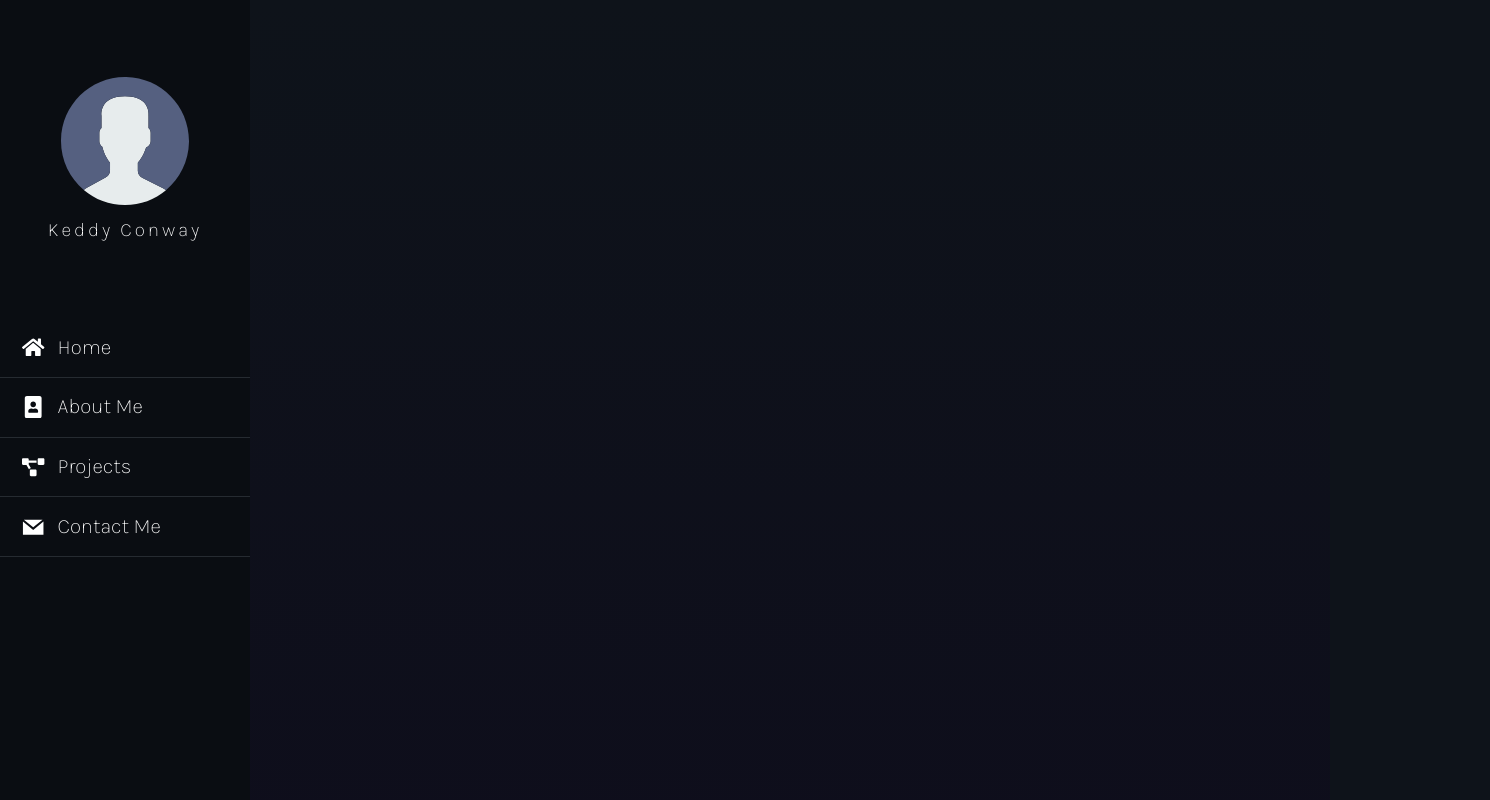
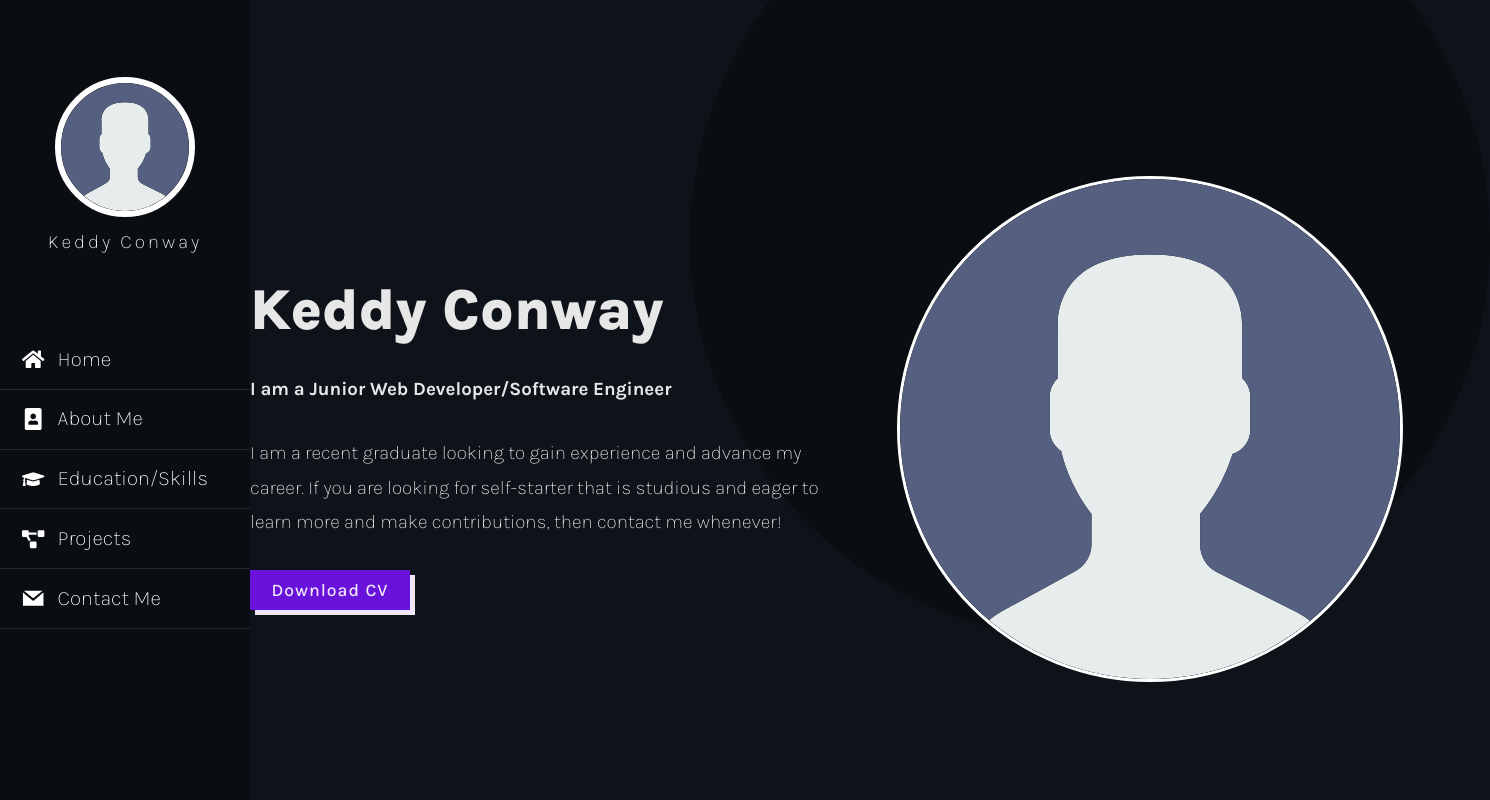
Before and after one commit to kconway7/Portfolio, a React (Vite) app: page / in a window 1280 px wide. Shown: the top 800 px of the page, 1490 px wide, since content can reach past the window. Built offline with nearby package versions, Linux system fonts and the light colour scheme.

Commit message:
Implemented  Home

```diff
--- a/index.html
+++ b/index.html
@@ -6,7 +6,7 @@
     <link rel="preconnect" href="https://fonts.googleapis.com" />
     <link rel="preconnect" href="https://fonts.gstatic.com" crossorigin />
     <link
-      href="https://fonts.googleapis.com/css2?family=Inter:wght@400;500;700&family=Karla:wght@200;300;400;500;600;700&family=Roboto+Mono:wght@300;400;500;600;700&family=Roboto+Slab:wght@300;400;500;600;700&display=swap"
+      href="https://fonts.googleapis.com/css2?family=Karla:wght@200;300;400;500;600;700;800&display=swap"
       rel="stylesheet"
     />
 
--- /dev/null
+++ b/src/pages/AboutMe.jsx
@@ -0,0 +1,11 @@
+import Section from '../ui/Section';
+
+function AboutMe() {
+  return (
+    <Section height={'100vh'} bgColor={'red'}>
+      ABOUT ME
+    </Section>
+  );
+}
+
+export default AboutMe;
--- /dev/null
+++ b/src/pages/Home.jsx
@@ -0,0 +1,87 @@
+import styled from 'styled-components';
+import Button from '../ui/Button';
+import Section from '../ui/Section';
+
+const StyledHome = styled.div`
+  display: flex;
+
+  color: #e7e7e8;
+  /* background-color: white; */
+  /* border: 1px solid white; */
+
+  display: flex;
+  text-align: center;
+  align-items: center;
+
+  width: 1200px;
+  height: 500px;
+  margin-left: auto;
+  margin-right: auto;
+  padding-top: 22vh;
+
+  position: relative;
+  z-index: 2;
+
+  & button {
+  }
+`;
+
+const Introduction = styled.div`
+  width: 600px;
+  text-align: left;
+`;
+
+const StyledImage = styled.img`
+  height: 500px;
+  margin: auto;
+  border: 3px solid white;
+  border-radius: 100%;
+`;
+
+const StyledName = styled.h1`
+  font-size: 3.6rem;
+  font-weight: 800;
+  line-height: 0.7;
+`;
+
+const StyledParagraph = styled.p`
+  font-weight: lighter;
+  font-size: 1.2rem;
+  margin-top: 36px;
+  line-height: 1.8;
+  margin-bottom: 30px;
+`;
+
+const StyledCircle = styled.div`
+  background-color: #0a0d12;
+  position: absolute;
+  right: -20vh;
+  top: -20vh;
+  width: 100vh;
+  height: 100vh;
+  border-radius: 50%;
+`;
+
+function Home() {
+  return (
+    <Section height={`100vh`}>
+      <StyledHome>
+        <Introduction>
+          <StyledName>Keddy Conway</StyledName>
+          <h3>I am a Junior Web Developer/Software Engineer</h3>
+          <StyledParagraph>
+            I am a recent graduate looking to gain experience and advance my
+            career. If you are looking for self-starter that is studious and
+            eager to learn more and make contributions, then contact me
+            whenever!
+          </StyledParagraph>
+          <Button message="Download CV" />
+        </Introduction>
+        <StyledImage src="/DefaultPic.svg"></StyledImage>
+      </StyledHome>
+      <StyledCircle />
+    </Section>
+  );
+}
+
+export default Home;
--- a/src/ui/AppLayout.jsx
+++ b/src/ui/AppLayout.jsx
@@ -1,10 +1,12 @@
 // import styled from 'styled-components';
 import styled from 'styled-components';
 import NavBar from './NavBar';
+import Home from '../pages/Home';
+import AboutMe from '../pages/AboutMe';
 
 const Main = styled.div`
   height: 3000px;
-  background-image: linear-gradient(#0e131a, #0f0120);
+  background-color: #0e131a;
   position: relative;
   width: calc(100vw - 200px);
   left: 250px;
@@ -22,7 +24,10 @@ function AppLayout() {
   return (
     <StyledAppLayout>
       <NavBar />
-      <Main></Main>
+      <Main>
+        <Home />
+        <AboutMe />
+      </Main>
     </StyledAppLayout>
   );
 }
--- /dev/null
+++ b/src/ui/Button.jsx
@@ -0,0 +1,31 @@
+import styled from 'styled-components';
+
+const StyledButton = styled.button`
+  background-color: #6812da;
+  color: #f0e7fb;
+  width: 160px;
+  height: 40px;
+  border: 0;
+
+  font-weight: 500;
+  font-size: 1.1rem;
+  letter-spacing: 1px;
+
+  cursor: pointer;
+  transition: ease-in-out;
+  transition-duration: 300ms;
+
+  box-shadow: 5px 5px #f0e7fb;
+
+  &:hover {
+    background-color: #f0e7fb;
+    color: #6812da;
+    box-shadow: 4px 4px #6812da;
+  }
+`;
+
+function Button({ message }) {
+  return <StyledButton>{message}</StyledButton>;
+}
+
+export default Button;
--- a/src/ui/NavBar.jsx
+++ b/src/ui/NavBar.jsx
@@ -2,7 +2,12 @@ import styled from 'styled-components';
 import NavButton from './NavButton';
 import PicName from './PicName';
 import LinkIcons from './LinkIcons';
-import { FaHome, FaPortrait, FaProjectDiagram } from 'react-icons/fa';
+import {
+  FaHome,
+  FaPortrait,
+  FaProjectDiagram,
+  FaGraduationCap,
+} from 'react-icons/fa';
 import { GrMail } from 'react-icons/gr';
 
 const StyledNavBar = styled.ul`
@@ -24,6 +29,11 @@ const StyledNavBar = styled.ul`
 
   background-color: #0a0d12;
 
+  li:last-of-type {
+    margin-top: auto;
+    margin-bottom: 20px;
+  }
+
   /* @media only screen and (max-width: 1000px) {
     gap: 10px;
   } */
@@ -32,7 +42,6 @@ const StyledNavBar = styled.ul`
 const StyledListItem = styled.li`
   display: flex;
   flex-direction: column;
-  margin-bottom: 120px;
 `;
 
 function NavBar() {
@@ -51,6 +60,10 @@ function NavBar() {
           About Me
         </NavButton>
         <NavButton>
+          <FaGraduationCap />
+          Education/Skills
+        </NavButton>
+        <NavButton>
           <FaProjectDiagram />
           Projects
         </NavButton>
--- a/src/ui/PicName.jsx
+++ b/src/ui/PicName.jsx
@@ -4,6 +4,8 @@ const StyledImage = styled.img`
   height: 8rem;
   display: block;
   margin: 4.8rem auto 0 auto;
+  border: 6px solid white;
+  border-radius: 100%;
 `;
 
 const StyledPicName = styled.div`
--- /dev/null
+++ b/src/ui/Section.jsx
@@ -0,0 +1,9 @@
+function Section({ children, bgColor, height }) {
+  return (
+    <section style={{ height: height, backgroundColor: bgColor }}>
+      {children}
+    </section>
+  );
+}
+
+export default Section;
```
Also changed, not shown: src/index.css (+7 -3 lines), .eslintrc.cjs.
